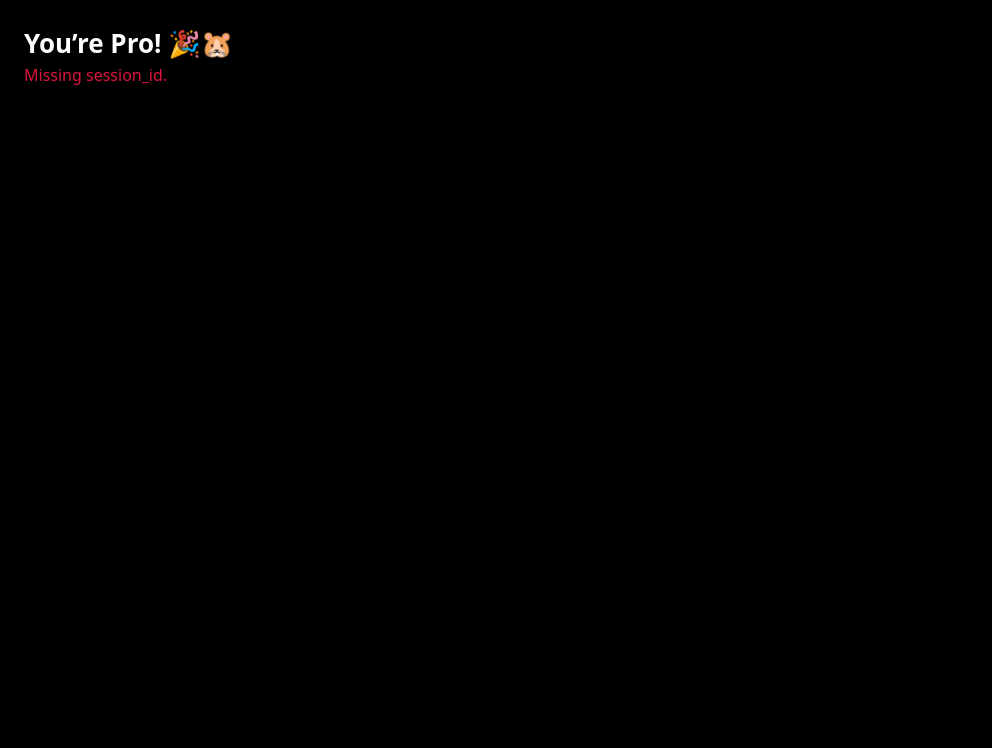
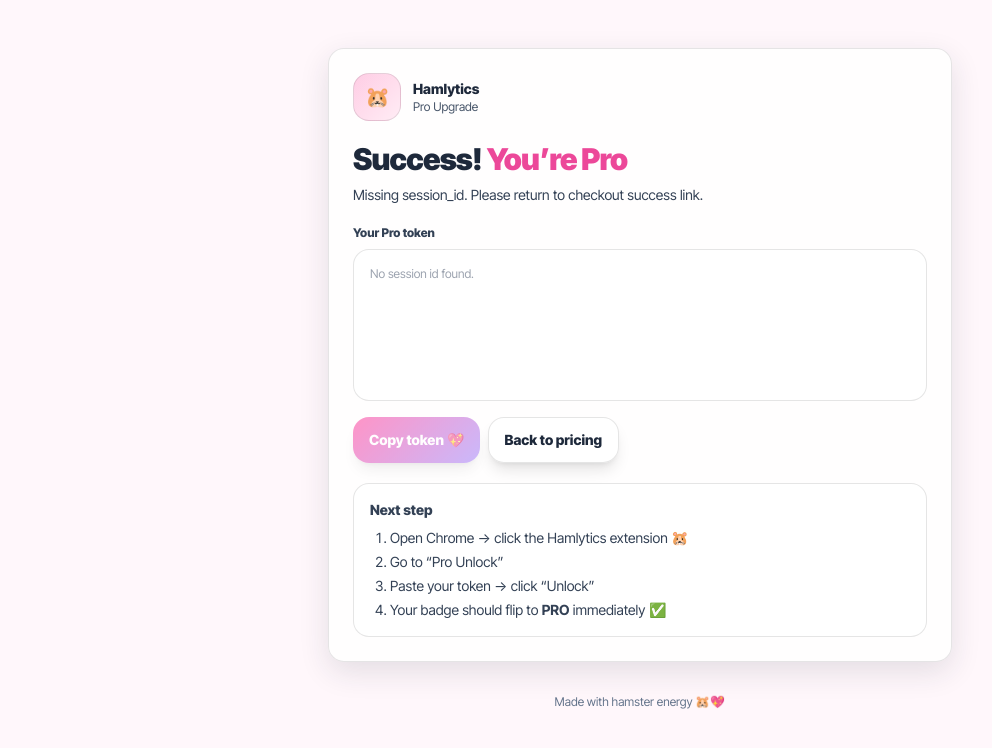
Before and after one commit to BabybeeStudios/hamlytics, a Next.js app: page /success in a window 1280 px wide. Shown: the top 748 px of the page, without its empty margins (0-992 px from the left). Built offline with nearby package versions, Linux system fonts and the light colour scheme.

Commit message:
Update page.tsx

```diff
--- a/app/success/page.tsx
+++ b/app/success/page.tsx
@@ -1,48 +1,132 @@
 "use client";
-import { useEffect, useState } from "react";
+
+import { useEffect, useMemo, useState } from "react";
 
 export default function SuccessPage() {
-  const [token, setToken] = useState("");
-  const [err, setErr] = useState("");
+  const [token, setToken] = useState<string>("");
+  const [status, setStatus] = useState<string>("Finishing your Pro upgrade… 🐹💖");
+  const [err, setErr] = useState<string>("");
+
+  const sessionId = useMemo(() => {
+    if (typeof window === "undefined") return "";
+    const params = new URLSearchParams(window.location.search);
+    return params.get("session_id") || "";
+  }, []);
 
   useEffect(() => {
-    const params = new URLSearchParams(window.location.search);
-    const session_id = params.get("session_id");
-    if (!session_id) {
-      setErr("Missing session_id.");
-      return;
-    }
-
     (async () => {
       try {
-        const r = await fetch("/api/license/from-session", {
+        setErr("");
+        if (!sessionId) {
+          setStatus("Missing session_id. Please return to checkout success link.");
+          return;
+        }
+
+        const r = await fetch("/api/license/issue", {
           method: "POST",
           headers: { "Content-Type": "application/json" },
-          body: JSON.stringify({ session_id }),
+          body: JSON.stringify({ sessionId }),
         });
-        const data = await r.json();
-        if (!data?.ok || !data?.token) throw new Error(data?.error || "No token returned");
+
+        const data = await r.json().catch(() => null);
+
+        if (!data?.ok) {
+          setErr(data?.error || "Could not issue Pro token.");
+          setStatus("We couldn’t generate your token yet.");
+          return;
+        }
+
         setToken(data.token);
+        setStatus("You’re Pro! Copy your token below ✨");
       } catch (e: any) {
-        setErr(e?.message || "Failed to generate token");
+        setErr(e?.message || "Unexpected error.");
+        setStatus("Something went wrong.");
       }
     })();
-  }, []);
+  }, [sessionId]);
+
+  async function copy() {
+    try {
+      await navigator.clipboard.writeText(token);
+      setStatus("Copied! Now paste it into the Hamlytics extension 🐹🎉");
+    } catch {
+      setStatus("Copy failed — you can manually select + copy the token.");
+    }
+  }
 
   return (
-    <main style={{ padding: 24, fontFamily: "system-ui" }}>
-      <h1 style={{ fontSize: 26, fontWeight: 900 }}>You’re Pro! 🎉🐹</h1>
+    <main className="min-h-screen bg-[#fff7fb] text-slate-800">
+      <div className="mx-auto max-w-2xl px-6 py-12">
+        <div className="rounded-2xl border border-black/10 bg-white/80 p-6 shadow-[0_10px_30px_rgba(31,41,55,0.12)]">
+          <div className="flex items-center gap-3">
+            <div className="grid h-12 w-12 place-items-center rounded-2xl border border-black/10 bg-[linear-gradient(135deg,rgba(255,79,163,0.28),rgba(255,79,163,0.10))] text-xl">
+              🐹
+            </div>
+            <div>
+              <div className="text-sm font-extrabold">Hamlytics</div>
+              <div className="text-xs text-slate-600">Pro Upgrade</div>
+            </div>
+          </div>
 
-      {err ? (
-        <p style={{ color: "crimson" }}>{err}</p>
-      ) : token ? (
-        <>
-          <p>Copy this token and paste it into the extension:</p>
-          <textarea value={token} readOnly style={{ width: "100%", height: 140, padding: 12, borderRadius: 12 }} />
-        </>
-      ) : (
-        <p>Generating your token…</p>
-      )}
+          <h1 className="mt-5 text-3xl font-black tracking-tight">
+            Success! <span className="text-pink-500">You’re Pro</span>
+          </h1>
+
+          <p className="mt-2 text-sm text-slate-700">{status}</p>
+
+          {err ? (
+            <div className="mt-4 rounded-2xl border border-red-200 bg-red-50 p-4 text-sm text-red-700">
+              {err}
+              <div className="mt-2 text-xs text-red-600">
+                Tip: Try refreshing this page. If it still fails, contact support and share your Stripe email + timestamp.
+              </div>
+            </div>
+          ) : null}
+
+          <div className="mt-5">
+            <div className="text-xs font-extrabold text-slate-700">Your Pro token</div>
+            <div className="mt-2 rounded-2xl border border-black/10 bg-white p-4">
+              <textarea
+                value={token}
+                readOnly
+                placeholder={sessionId ? "Generating token…" : "No session id found."}
+                className="h-28 w-full resize-none bg-transparent text-xs text-slate-800 outline-none"
+              />
+            </div>
+
+            <div className="mt-4 flex flex-col gap-2 sm:flex-row">
+              <button
+                onClick={copy}
+                disabled={!token}
+                className="rounded-2xl bg-[linear-gradient(135deg,#ff4fa3,#a78bfa)] px-4 py-3 text-sm font-extrabold text-white shadow-lg disabled:opacity-60"
+              >
+                Copy token 💖
+              </button>
+
+              <button
+                onClick={() => (window.location.href = "/pricing")}
+                className="rounded-2xl border border-black/10 bg-white/70 px-4 py-3 text-sm font-extrabold shadow-lg"
+              >
+                Back to pricing
+              </button>
+            </div>
+
+            <div className="mt-5 rounded-2xl border border-black/10 bg-white/70 p-4 text-sm text-slate-700">
+              <div className="font-extrabold">Next step</div>
+              <ol className="mt-2 list-decimal pl-5 space-y-1">
+                <li>Open Chrome → click the Hamlytics extension 🐹</li>
+                <li>Go to “Pro Unlock”</li>
+                <li>Paste your token → click “Unlock”</li>
+                <li>Your badge should flip to <b>PRO</b> immediately ✅</li>
+              </ol>
+            </div>
+          </div>
+        </div>
+
+        <div className="mt-8 text-center text-xs text-slate-500">
+          Made with hamster energy 🐹💖
+        </div>
+      </div>
     </main>
   );
 }
```
